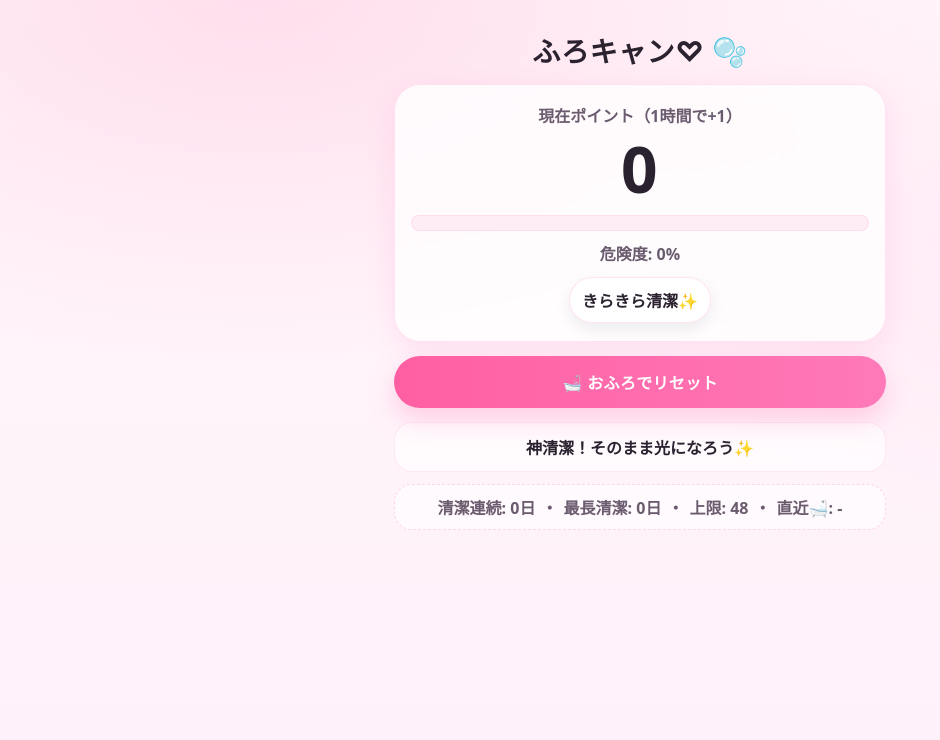
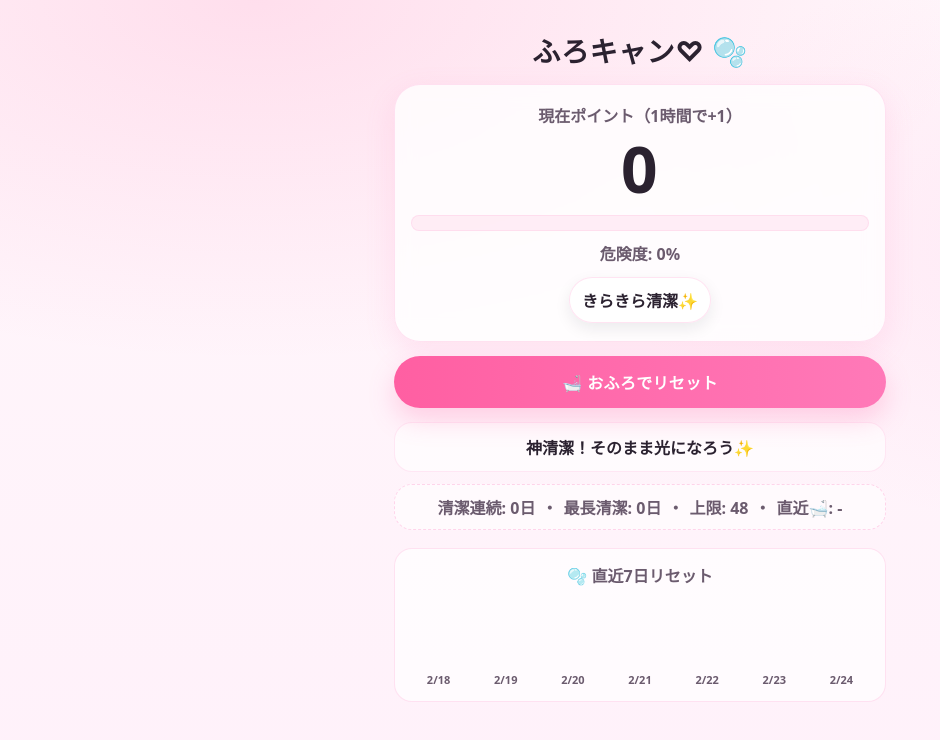
Before and after one commit to skurosawa/chinkasu-pwa, a React (Vite) app: page / in a window 1280 px wide. Shown: the top 740 px of the page, without its empty margins (0-940 px from the left). Built offline with nearby package versions, Linux system fonts and the light colour scheme.

Commit message:
feat: add 7-day reset history graph

```diff
--- a/src/App.css
+++ b/src/App.css
@@ -241,3 +241,49 @@
   .gaugeFill{ transition: none; }
   .puni-btn{ transition: none; }
 }
+
+/* ---- 履歴グラフ ---- */
+
+.history {
+  margin-top: 18px;
+  padding: 14px;
+  border-radius: 18px;
+  background: rgba(255,255,255,.7);
+  border: 1px solid rgba(255,105,180,.18);
+}
+
+.historyTitle {
+  margin: 0 0 10px;
+  font-weight: 900;
+  color: var(--sub);
+}
+
+.historyBars {
+  display: flex;
+  align-items: flex-end;
+  justify-content: space-between;
+  height: 90px;
+  gap: 8px;
+}
+
+.historyItem {
+  display: flex;
+  flex-direction: column;
+  align-items: center;
+  gap: 6px;
+  flex: 1;
+}
+
+.historyBar {
+  width: 100%;
+  max-width: 28px;
+  background: linear-gradient(180deg,#ff7dbb,#ffb2da);
+  border-radius: 8px 8px 4px 4px;
+  transition: height .2s ease;
+}
+
+.historyDay {
+  font-size: 11px;
+  color: var(--sub);
+  font-weight: 700;
+}
--- a/src/App.tsx
+++ b/src/App.tsx
@@ -34,33 +34,30 @@ export default function App() {
 
   const [lastBathPoint, setLastBathPoint] = useState<number | null>(null)
 
-  // ✅ 神清潔トースト（7日到達した瞬間だけ）
+  // 神清潔トースト
   const [showGodToast, setShowGodToast] = useState(false)
   const prevStreakRef = useRef<number>(cleanStreak)
 
-  // ✅ 常時神清潔モード判定
   const isGodClean = cleanStreak >= 7
 
-  // 起動時に履歴の最新を読む
+  // 起動時に履歴読み込み
   useEffect(() => {
     const events = loadBathEvents()
     const last = events.at(-1)
     setLastBathPoint(last ? last.pointBefore : null)
   }, [])
 
-  // ✅ 7日到達した瞬間だけ祝う
+  // 7日到達時トースト
   useEffect(() => {
     const prev = prevStreakRef.current
-
     if (prev < 7 && cleanStreak >= 7) {
       setShowGodToast(true)
       window.setTimeout(() => setShowGodToast(false), 1600)
     }
-
     prevStreakRef.current = cleanStreak
   }, [cleanStreak])
 
-  // 1分ごとにポイント再計算
+  // 1分ごと再計算
   useEffect(() => {
     const tick = () => {
       const p = calcPoint(nowMs(), lastResetAt, MAX_POINT)
@@ -74,7 +71,6 @@ export default function App() {
   const dangerPercent = Math.round((point / MAX_POINT) * 100)
   const isDanger = point >= 24
 
-  // ✅ 神清潔中はピンク浄化ゲージにする
   const gaugeFillClass = isGodClean
     ? 'gaugeFill godGaugePink'
     : 'gaugeFill'
@@ -120,15 +116,37 @@ export default function App() {
     }
   }
 
+  // 🫧 直近7日リセット回数
+  const weeklyCounts = useMemo(() => {
+    const events = loadBathEvents()
+    const result: { day: string; count: number }[] = []
+    const now = new Date()
+
+    for (let i = 6; i >= 0; i--) {
+      const d = new Date(now)
+      d.setDate(now.getDate() - i)
+
+      const key = d.toLocaleDateString('ja-JP', {
+        timeZone: 'Asia/Tokyo',
+      })
+
+      const count = events.filter((e) => e.dayKey === key).length
+      result.push({ day: key.slice(5), count })
+    }
+
+    return result
+  }, [cleanStreak, lastBathPoint])
+
   return (
     <div className="app">
       <h1>ふろキャン♡ 🫧</h1>
 
-      {/* ✅ ヘッダー直下 神清潔モードバッジ */}
       {isGodClean && (
         <div className="godBadge">
           ✨ 神清潔モード ✨
-          <span className="godBadgeSub">清潔連続 {cleanStreak} 日</span>
+          <span className="godBadgeSub">
+            清潔連続 {cleanStreak} 日
+          </span>
         </div>
       )}
 
@@ -137,9 +155,11 @@ export default function App() {
 
         <div className="count">{point}</div>
 
-        {/* 危険度ゲージ（神清潔中はピンク浄化） */}
         <div className="gauge">
-          <div className={gaugeFillClass} style={{ width: `${dangerPercent}%` }} />
+          <div
+            className={gaugeFillClass}
+            style={{ width: `${dangerPercent}%` }}
+          />
         </div>
 
         <div className={`gaugeLabel ${isDanger ? 'danger' : ''}`}>
@@ -167,10 +187,28 @@ export default function App() {
         </span>
       </div>
 
-      {/* ✅ 神清潔達成トースト（7日到達した瞬間だけ表示） */}
+      {/* 🫧 履歴グラフ */}
+      <div className="history">
+        <p className="historyTitle">🫧 直近7日リセット</p>
+
+        <div className="historyBars">
+          {weeklyCounts.map((d) => (
+            <div key={d.day} className="historyItem">
+              <div
+                className="historyBar"
+                style={{ height: `${d.count * 16}px` }}
+              />
+              <span className="historyDay">{d.day}</span>
+            </div>
+          ))}
+        </div>
+      </div>
+
       {showGodToast && (
         <div className="godToast" aria-live="polite">
-          <div className="godToastInner">✨ 神清潔達成！ ✨</div>
+          <div className="godToastInner">
+            ✨ 神清潔達成！ ✨
+          </div>
         </div>
       )}
     </div>
```
